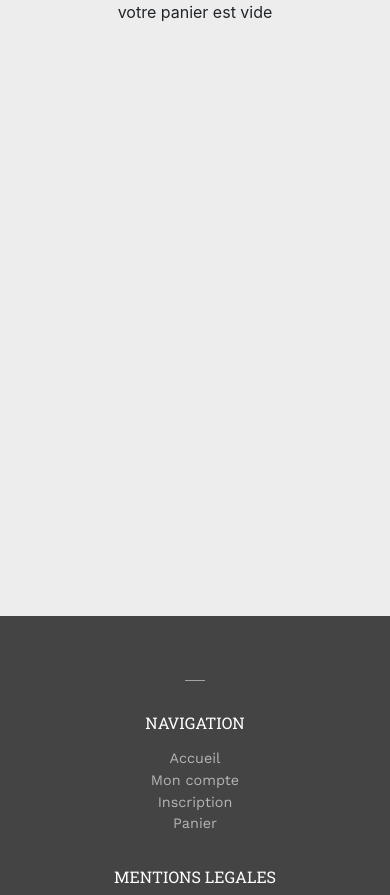
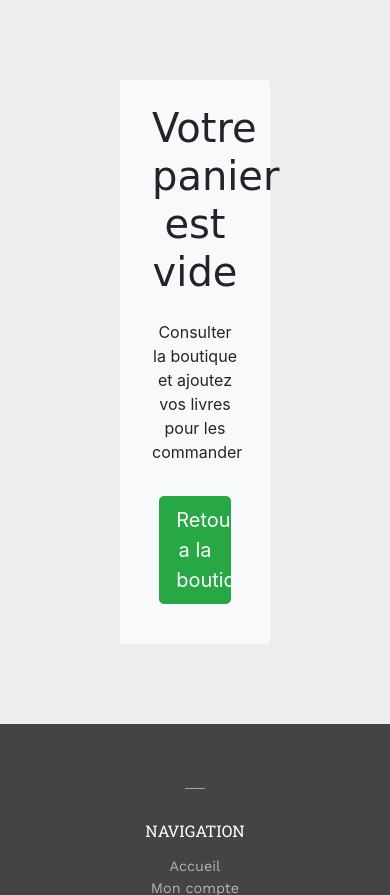
Before and after one commit to benaor/vesoul-edition, a Symfony app: template templates/cart/cart.html.twig in a window 390 px wide. Shown: the part 164-1059 px from the top of the page. Run offline with Twig, Linux system fonts and the light colour scheme; the template is opened without the code that fills it, so the values that code supplies are empty; some libraries are stand-ins or nearby versions; some web fonts are replaced.

Commit message:
design for the cart (no responsive)

```diff
--- a/templates/cart/cart.html.twig
+++ b/templates/cart/cart.html.twig
@@ -1,4 +1,8 @@
 {% extends '/extends/shopBase.html.twig' %}
+
+{% block style %}
+	<link rel="stylesheet" href="/css/client.css">
+{% endblock %}
 
 {% block title %}
 	{{ controller_name }}
@@ -6,46 +10,42 @@
 
 {% block content %}
 	{% if articlesInCart | length > 0 %}
-		<div id="panier" class="p-0 m-0">
-			<div class="row">
-				<div class="col-12 py-4">
-					<h1>Votre panier</h1>
-				</div>
-			</div>
-			<div
-				class="row pr-3">
+		<div id="panier" class="col-11 bg-light px-4 py-3 rounded mx-auto">
+
+			<h1 class="text-center font-light p-2">Votre panier</h1>
+
 			<!-- ===================== Partie Articles ======================== -->
-				<div class="col-9 px-3">
 
 			<!-- - Légende - -->
 			<table class="table">
-						<thead class="row legend m-0 mb-2 p-0">
-							<tr class="col-12 d-flex justify-content-between align-items-center">
-								<th class="m-o pr-3 livre">livre</th>
-								<th class="m-o pr-3 prix">prix</th>
-								<th class="m-o pr-3 qty">quantité</th>
-								<th class="m-o pr-3 ">total</th>
-								<th class="m-o pr-3 ">action ?</th>
+				<thead class="legend">
+					<tr>
+						<th>livre</th>
+						<th class="text-center">prix unitaire</th>
+						<th class="text-center">quantité</th>
+						<th class="text-center">total</th>
+						<th class="text-center">action</th>
 					</tr>
 				</thead>
 
-						<tbody class="row article m-0 my-2 p-0">
+				{# Informations on the command  #}
+				<tbody>
 					{% for articleInCart in articlesInCart %}
 						<tr>
 							<td>
 								{{ articleInCart.book.title }}
 							</td>
-									<td>
+							<td class="text-center">
 								{{ articleInCart.book.price }}
 							</td>
-									<td>
+							<td class="text-center">
 								{{ articleInCart.quantity }}
 							</td>
-									<td>
-										{{ articleInCart.book.price * articleInCart.quantity }}
+							<td class="text-center">
+								{{ articleInCart.book.price * articleInCart.quantity }} €
 							</td>
-									<td>
-										<a href="{{ path('cart_remove', { 'id': articleInCart.book.id }) }}" class="btn btn-danger btn-sm" role="button">
+							<td class="text-center">
+								<a href="{{ path('cart_remove', { 'id': articleInCart.book.id }) }}" class="btn btn-danger btn-sm">
 									<i class="fas fa-minus"></i>
 								</a>
 
@@ -53,28 +53,38 @@
 									<i class="fas fa-cart-plus"></i>
 								</a>
 
-										<a href="{{ path('cart_delete', { 'id': articleInCart.book.id }) }}" class="btn btn-danger btn-sm" role="button">
+								<a href="{{ path('cart_delete', { 'id': articleInCart.book.id }) }}" class="btn btn-danger btn-sm">
 									<i class="fas fa-trash"></i>
 								</a>
 							</td>
 						</tr>
 					{% endfor %}
 				</tbody>
+
+				{# Footer du tableau  #}
 				<tfoot>
 					<tr>
-								<td class="text-right font-weight-bold" colspan="3">total :</td>
-								<td class="font-weight-bold">{{ total }}</td>
-								<td></td>
+						<td class="text-right font-weight-bold" colspan="3"> Prix TTC : </td>
+						<td class="font-weight-bold">{{ total }} €</td>
 					</tr>
 				</tfoot>
-
 			</table>
 
+			<p class="text-center">
+				<a href="#" class="btn btn-lg btn-success"> Je valide ma commande ! </a>
+			</p>
+		{% else %}
+			<div class="col-5 bg-light px-4 py-3 rounded mx-auto">
+				<h1 class="text-center font-light p-2"> Votre panier est vide </h1>
 
-				{% else %}
-					<p class="mx-auto text-center">
-						votre panier est vide
+				<p class="text-center p-2">
+					Consulter la boutique et ajoutez vos livres pour les commander
 				</p>
+
+				<div class="form-group p-2 text-center">
+					<a href="{{path('shop-home')}}" class="btn btn-lg btn-success text-light col-10"> Retour a la boutique </a>
+				</div>
+			</div>
 		{% endif %}
 
 	{% endblock %}
```
Also changed, not shown: public/css/client.css (line endings or trailing spaces). Lines whose indentation alone changed are shown as unchanged.
